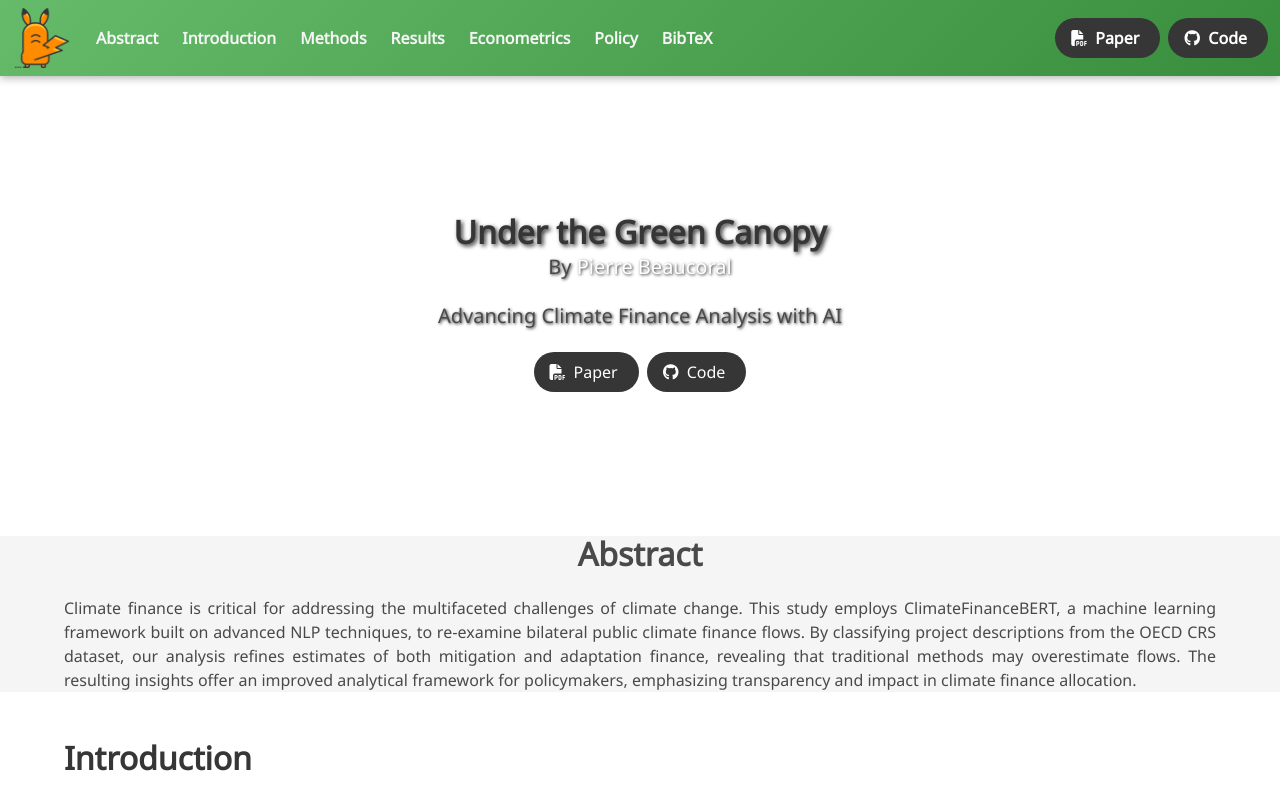
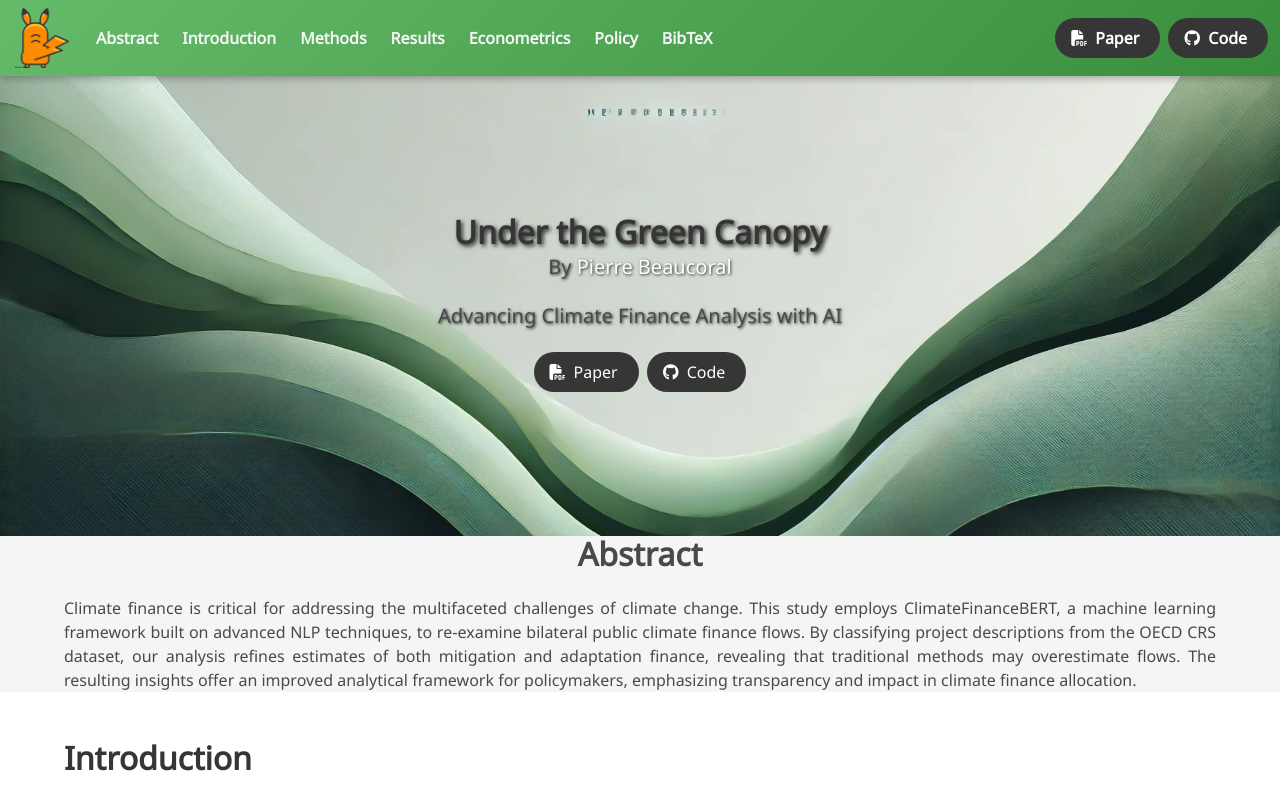
Before and after one commit to PierreBeaucoral/Under_canopy, a plain HTML site: page index.html in a window 1280 px wide. Shown: the top 797 px of the page. Drawn offline with nearby package versions, Linux system fonts and the light colour scheme; some icons are missing; a web font is replaced by a local one.

Commit message:
Update index.html

```diff
--- a/index.html
+++ b/index.html
@@ -7,7 +7,7 @@
   <meta property="og:title" content="Under the Green Canopy: Advancing Climate Finance Analysis with AI"/>
   <meta property="og:description" content="This study employs ClimateFinanceBERT to re‐examine bilateral public climate finance flows, highlighting key determinants through robust econometric analysis."/>
   <meta property="og:url" content="https://pierrebeaucoral.github.io/Under_canopy/"/>
-  <meta property="og:image" content="static/image/your_banner_image.png" />
+  <meta property="og:image" content="static/image/banner.webp" />
   <meta property="og:image:width" content="1200"/>
   <meta property="og:image:height" content="630"/>
   <meta name="twitter:title" content="Under the Green Canopy: Advancing Climate Finance Analysis with AI">
@@ -101,7 +101,8 @@
   </nav>
 
   <!-- Header Section with Enhanced Identity -->
-  <header class="hero is-medium" style="background: url('static/images/hero_background.jpg') center center; background-size: cover;">
+  <!-- Replace 'banner.webp' with the actual file name if needed -->
+  <header class="hero is-medium" style="background: url('static/images/banner.webp') center center no-repeat; background-size: cover;">
     <div class="hero-body">
       <div class="container has-text-centered">
         <h1 class="title" style="text-shadow: 2px 2px 4px rgba(0,0,0,0.8);">
```
